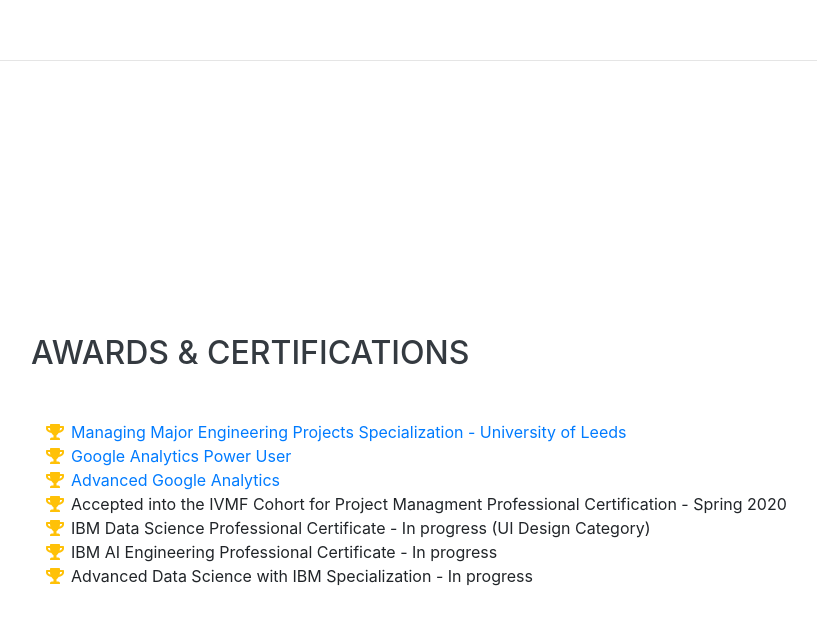
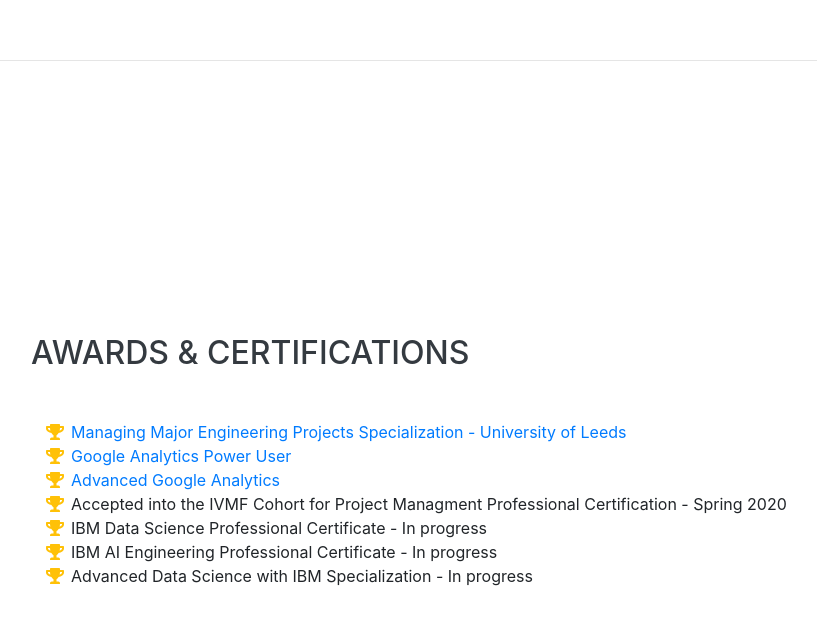
Before and after one commit to jeff-mos-def/Resume-Site, a website with bundled scripts: page index.html in a window 1280 px wide. Shown: the part 5546-6171 px from the top of the page, without its empty margins (289-1106 px from the left). Built offline with nearby package versions, Linux system fonts and the light colour scheme; a web font is replaced by a local one.

Commit message:
Update index.html

```diff
--- a/index.html
+++ b/index.html
@@ -287,7 +287,7 @@
             Accepted into the IVMF Cohort for Project Managment Professional Certification - Spring 2020</li>
           <li>
             <i class="fa-li fa fa-trophy text-warning"></i>
-            IBM Data Science Professional Certificate - In progress (UI Design Category)</li>
+            IBM Data Science Professional Certificate - In progress</li>
           <li>
             <i class="fa-li fa fa-trophy text-warning"></i>
             IBM AI Engineering Professional Certificate - In progress</li>
```
